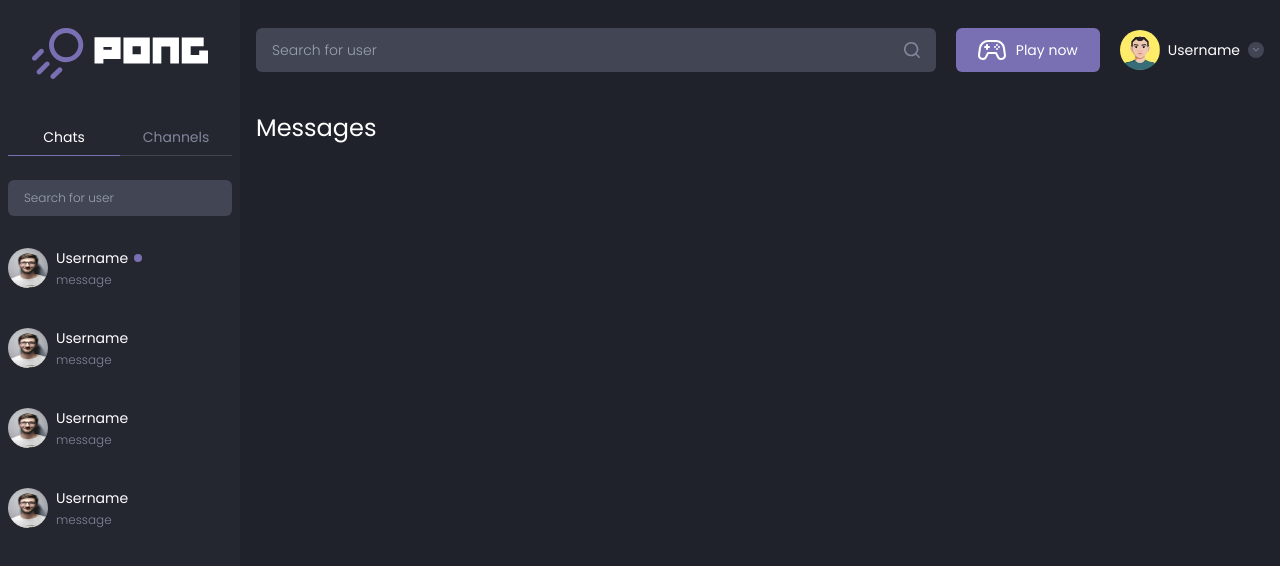
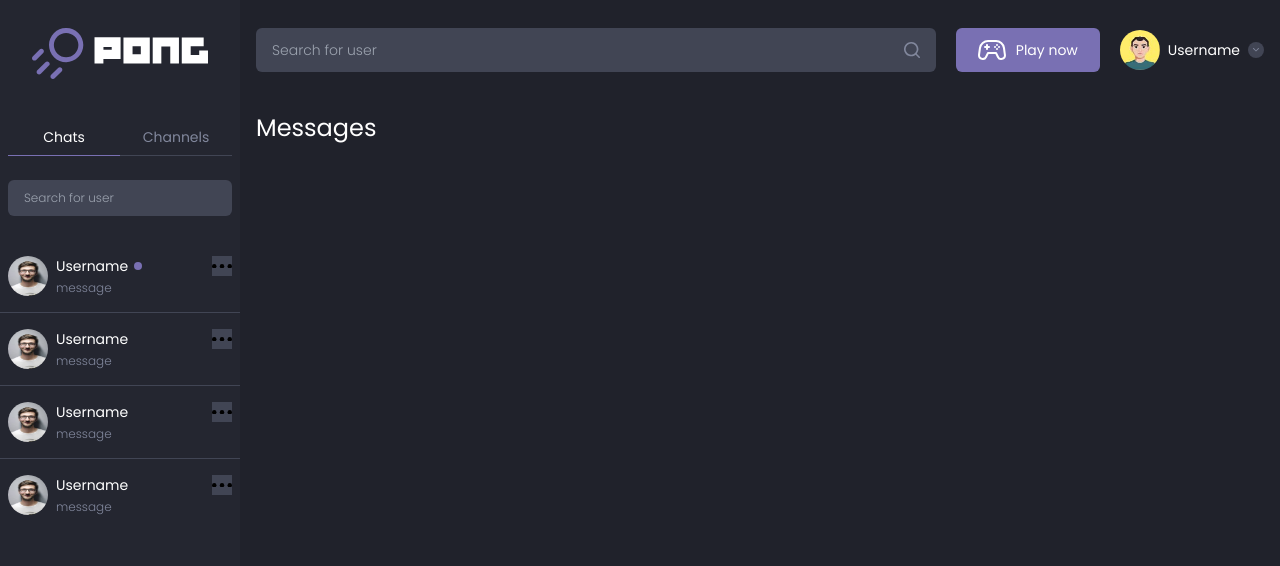
Before and after one commit to DNightOwl/42-ft-transcendence, a React (Create React App) app: page /#/Messages in a window 1280 px wide. Both pictures are taken after a click on the button "Chats". Shown: the top 566 px of the page. Built offline with nearby package versions, Linux system fonts and the light colour scheme.

Commit message:
add points ico

```diff
--- a/src/App.css
+++ b/src/App.css
@@ -2,12 +2,6 @@
 @tailwind base;
 @tailwind components;
 @tailwind utilities;
-
-*{
-    margin: 0;
-    padding: 0;
-    box-sizing: border-box;
-}
 
 body,html{
     height: 100vh;
@@ -80,6 +74,13 @@ main{
     max-width: 10.5rem;
 }
 
+.btn-message{
+    border-bottom: 1px solid #414554;
+}
+
+.btn-message:last-child{
+    border-bottom:  none;
+}
 @media screen and (min-width: 1024px) {
     .active {
         background-color: #414554;
--- a/src/components/Items/CardFriendMessage.tsx
+++ b/src/components/Items/CardFriendMessage.tsx
@@ -1,5 +1,6 @@
 import React from 'react';
 import friendPicture from '../../assets/friend.jpg';
+import {PointsIcon} from '../Items/Icons';
 
 interface Props{
     newMessage?:boolean
@@ -7,7 +8,9 @@ interface Props{
 
 export default function CardFriendMessage(props:Props) {
   return (
-    <a href="/" className='flex items-center gap-2 p-2 hover:bg-shape'>
+    <React.Fragment>
+    <a href="/" className='flex justify-between btn-message px-2 py-4 hover:bg-shape'>
+      <div className='flex items-center gap-2'>
       <img src={friendPicture} alt="Friend" className='w-10 h-10 rounded-full' />
         <div className='flex flex-col gap-1'>
           <div className='flex items-center gap-1.5'>
@@ -18,6 +21,11 @@ export default function CardFriendMessage(props:Props) {
           </div>
           <span className='text-secondaryText font-light text-xs'>message</span>
         </div>
+      </div>
+      <button className='w-5 h-5 bg-shape '>
+        <PointsIcon/>
+      </button>
     </a>
+  </React.Fragment>
   )
 }
--- a/src/components/Items/CardFriendOnline.tsx
+++ b/src/components/Items/CardFriendOnline.tsx
@@ -1,9 +1,10 @@
 import React from 'react'
 import friendPicture from '../../assets/friend.jpg';
+import { Link } from 'react-router-dom';
 
-export default function CardUser() {
+export default function CardFreindOnline() {
   return (
-    <a href="/" className='flex items-center justify-between hover:bg-shape p-2'>
+    <Link to="/Messages" className='flex items-center justify-between hover:bg-shape p-2'>
     <div className='flex items-center gap-2'>
       <img src={friendPicture} alt="Friend" className='w-10 h-10 rounded-full' />
       <div className='flex flex-col gap-1'>
@@ -12,6 +13,6 @@ export default function CardUser() {
       </div>
     </div>
     <span className='w-1.5 h-1.5 bg-online rounded-full'></span>
-  </a>
+  </Link>
   )
 }
--- a/src/components/Items/Icons.tsx
+++ b/src/components/Items/Icons.tsx
@@ -109,3 +109,26 @@ export function ArrowDownIcon(props:typeProps) {
 
     )
   }
+
+  export function PointsIcon(props:typeProps) {
+    return (
+      <svg xmlns="http://www.w3.org/2000/svg" viewBox="0 0 12.616 2.804" className={props.edit}>
+      <g id="Group_97" data-name="Group 97" transform="translate(0 2.804) rotate(-90)">
+        <g id="Filled">
+          <g id="Group_89" data-name="Group 89" transform="translate(0)">
+            <g id="Group_86" data-name="Group 86" transform="translate(0 4.906)">
+              <path id="Path_38" data-name="Path 38" d="M0,1.4A1.4,1.4,0,1,1,1.4,2.8,1.4,1.4,0,0,1,0,1.4Z"/>
+            </g>
+            <g id="Group_87" data-name="Group 87" transform="translate(0 9.813)">
+              <path id="Path_39" data-name="Path 39" d="M0,1.4A1.4,1.4,0,1,1,1.4,2.8,1.4,1.4,0,0,1,0,1.4Z"/>
+            </g>
+            <g id="Group_88" data-name="Group 88">
+              <path id="Path_40" data-name="Path 40" d="M0,1.4A1.4,1.4,0,1,1,1.4,2.8,1.4,1.4,0,0,1,0,1.4Z"/>
+            </g>
+          </g>
+        </g>
+      </g>
+    </svg>
+
+    )
+  }
--- a/src/components/Items/MessagesList.tsx
+++ b/src/components/Items/MessagesList.tsx
@@ -9,7 +9,7 @@ export default function MessagesList() {
             <SearchIcon edit="w-3 relative"/>
             <input type="text" placeholder='Search for user' className='flex-1 bg-transparent placeholder-secondary-text placeholder:font-light placeholder:text-xs font-light text-xs py-2.5 px-2 focus:outline-none text-primaryText'/>
         </div>
-        <div className='flex flex-col gap-6 h-full overflow-auto'>
+        <div className='flex flex-col h-full overflow-auto'>
             <CardFriendMessage newMessage={true}/>
             <CardFriendMessage />
             <CardFriendMessage />
```
Lines whose indentation alone changed are shown as unchanged.
